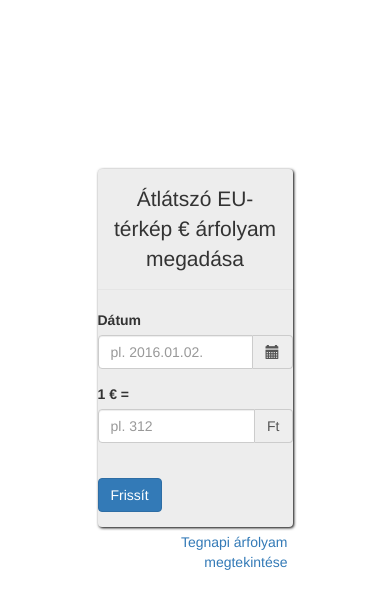
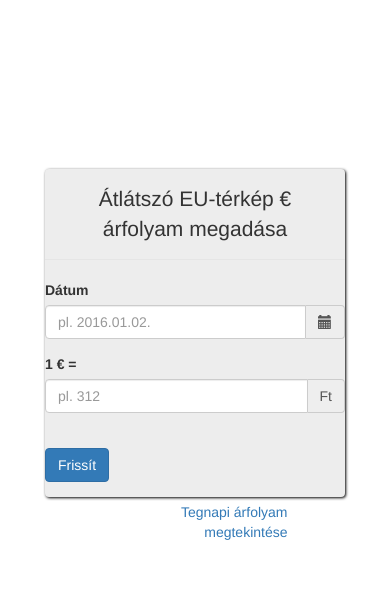
Before and after one commit to atlatszo/data, a Python web app: template eu-terkep/templates/valuta.html in a window 390 px wide. Shown: the top 609 px of the page. Run offline with Jinja, Linux system fonts and the light colour scheme; the template is opened without the code that fills it, so the values that code supplies are empty; some libraries are stand-ins or nearby versions.

Commit message:
Mobile ready valuta

```diff
--- a/eu-terkep/templates/valuta.html
+++ b/eu-terkep/templates/valuta.html
@@ -21,6 +21,7 @@
         <style>
             .center_holder {
                 width: 50%;
+                min-width: 300px;
                 margin: 0 auto;
                 display: block;
                 margin-top: 20vh;
```
